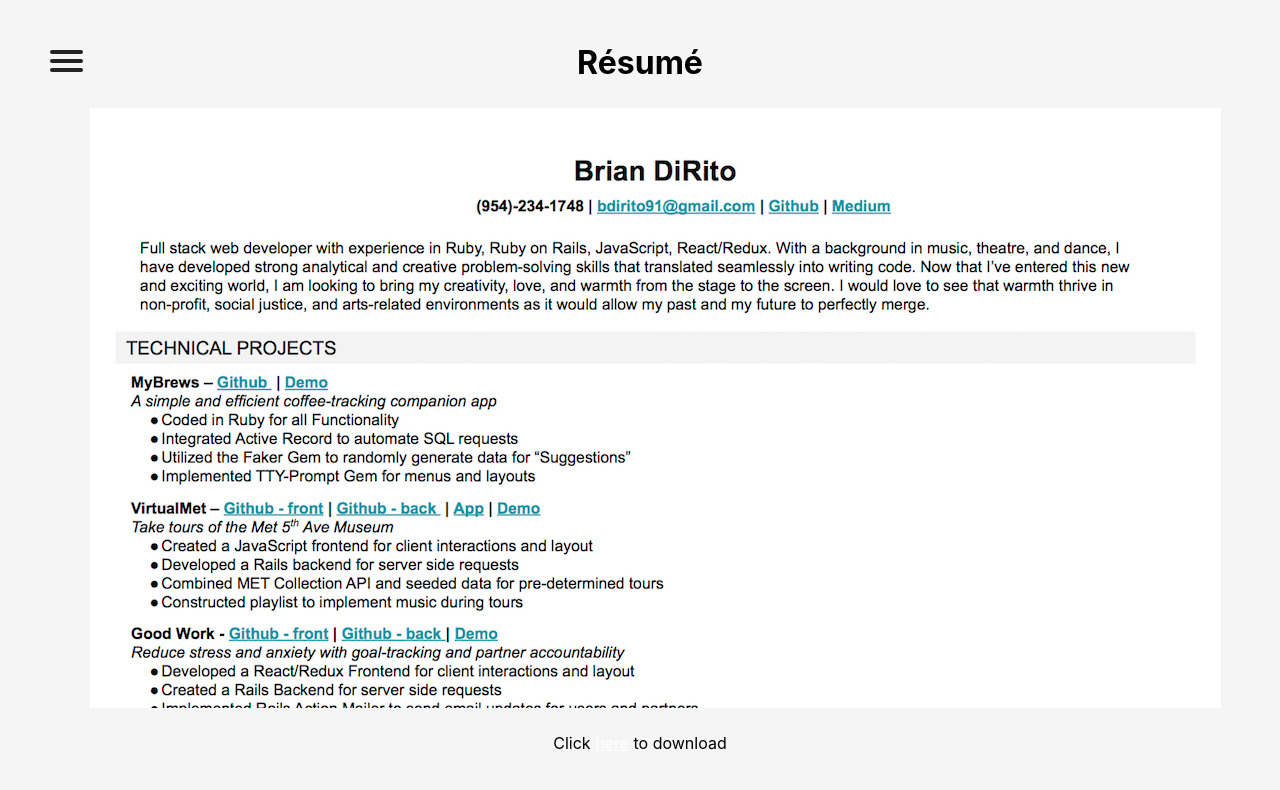
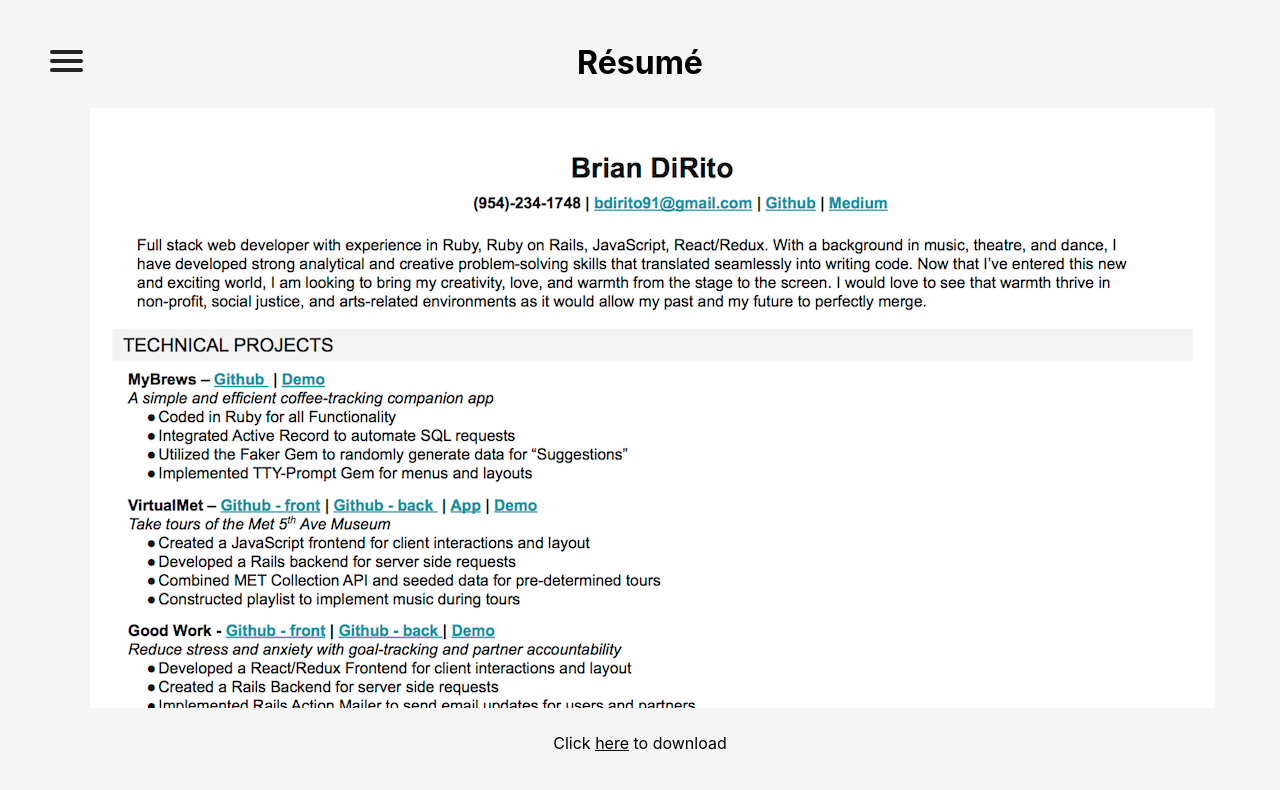
Before and after one commit to Bcdirito/github.bcdirito.io, a React (Create React App) app: page /resume in a window 1280 px wide. Shown: the top 790 px of the page. Built offline with nearby package versions, Linux system fonts and the light colour scheme.

Commit message:
specified css

```diff
--- a/src/components/Contact.js
+++ b/src/components/Contact.js
@@ -5,6 +5,7 @@ import mediumIcon from "../media/icons/medium_icon.png"
 import gitHubIcon from "../media/icons/github_icon.png"
 import phoneIcon from "../media/icons/phone_icon.png"
 import emailIcon from "../media/icons/email_icon.png"
+
 import "../css/contact.css"
 
 export default class Contact extends Component {
--- a/src/css/App.css
+++ b/src/css/App.css
@@ -9,6 +9,6 @@
   to {opacity: 1}
 } */
 
-h1 {
+h1, h2 {
   text-align: center;
 }
--- a/src/css/about.css
+++ b/src/css/about.css
@@ -26,6 +26,6 @@
     to {opacity: 1}
 }
 
-h1 {
+.aboutPage h1 {
     text-align: center;
 }
--- a/src/css/contact.css
+++ b/src/css/contact.css
@@ -9,11 +9,12 @@
 }
 
 a:link, a:visited {
-    color: black;
+    color: black !important;
     text-decoration: underline;
 }
 
 a:hover, a:active {
+    background-color: rgba(0, 0, 0, 0) !important;
     text-decoration: none;
 }
 
--- a/src/css/project.css
+++ b/src/css/project.css
@@ -23,19 +23,15 @@
     background-color: white;
 }
 
-a:link, a:visited {
+.description a:link, a:visited {
     color: white !important;
     text-decoration: underline;
 }
 
-a:hover, a:active {
+.description a:hover, a:active {
     background-color: white;
     color: black !important;
     text-decoration: none;
-}
-
-h2 {
-    text-align: center;
 }
 
 @keyframes fadein {
--- a/src/css/projectCard.css
+++ b/src/css/projectCard.css
@@ -11,7 +11,7 @@
     text-align: center
 }
 
-img {
+.projectCard img {
     border-style: solid;
     border-color: white;
     float: center;
--- a/src/css/publication.css
+++ b/src/css/publication.css
@@ -13,11 +13,11 @@
     width: 75vw;
 }
 
-a:hover, a:active {
+.publicationContent a:hover, a:active {
     background-color: black;
 }
 
-h2 {
+.publication h2 {
     font-style: italic;
 }
 
--- a/src/css/resume.css
+++ b/src/css/resume.css
@@ -14,13 +14,13 @@
     text-align: center;
 }
 
-a:link, a:visited {
-    color: black;
+.resumeText a:link, a:visited {
+    color: black !important;
     text-decoration: underline;
 }
 
-a:hover, a:active {
-    background-color: black;
+.resumeText a:hover, a:active {
+    background-color: black !important;
     color: white !important;
     text-decoration: none;
 }
```
